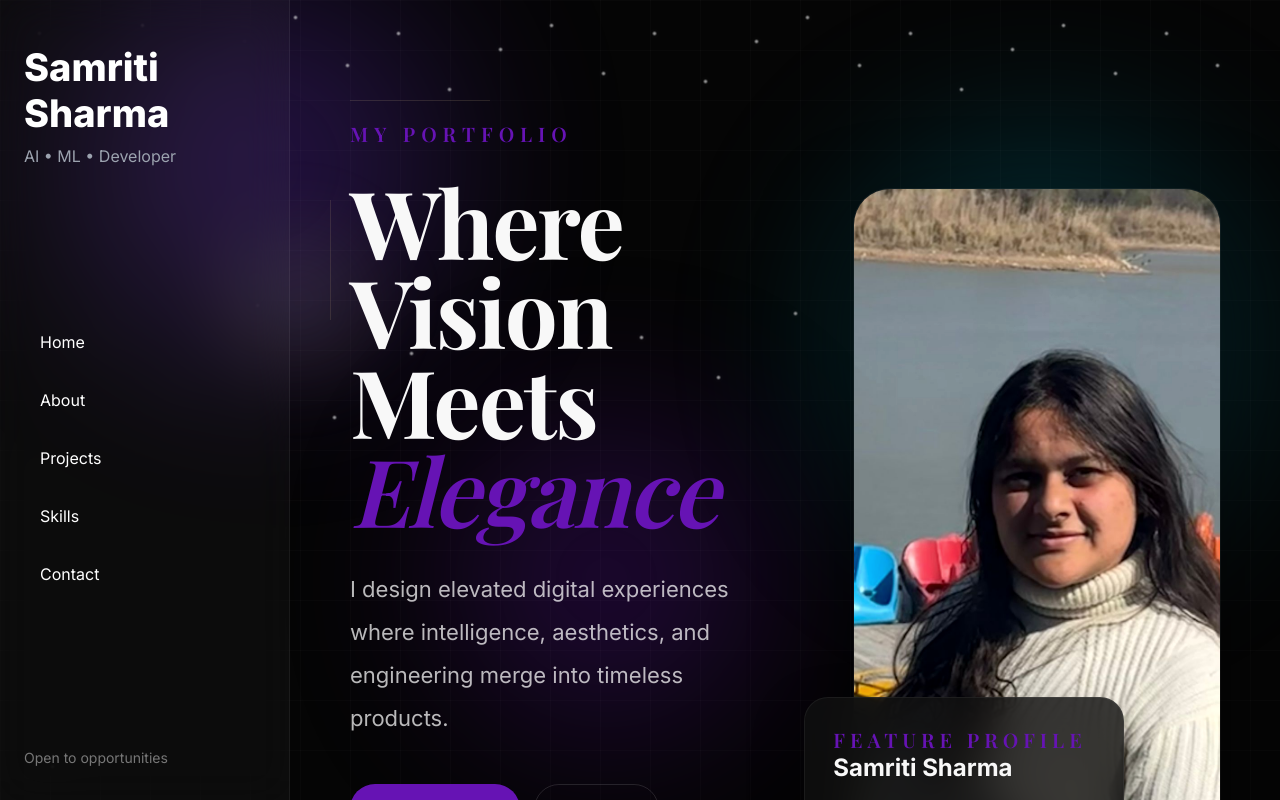
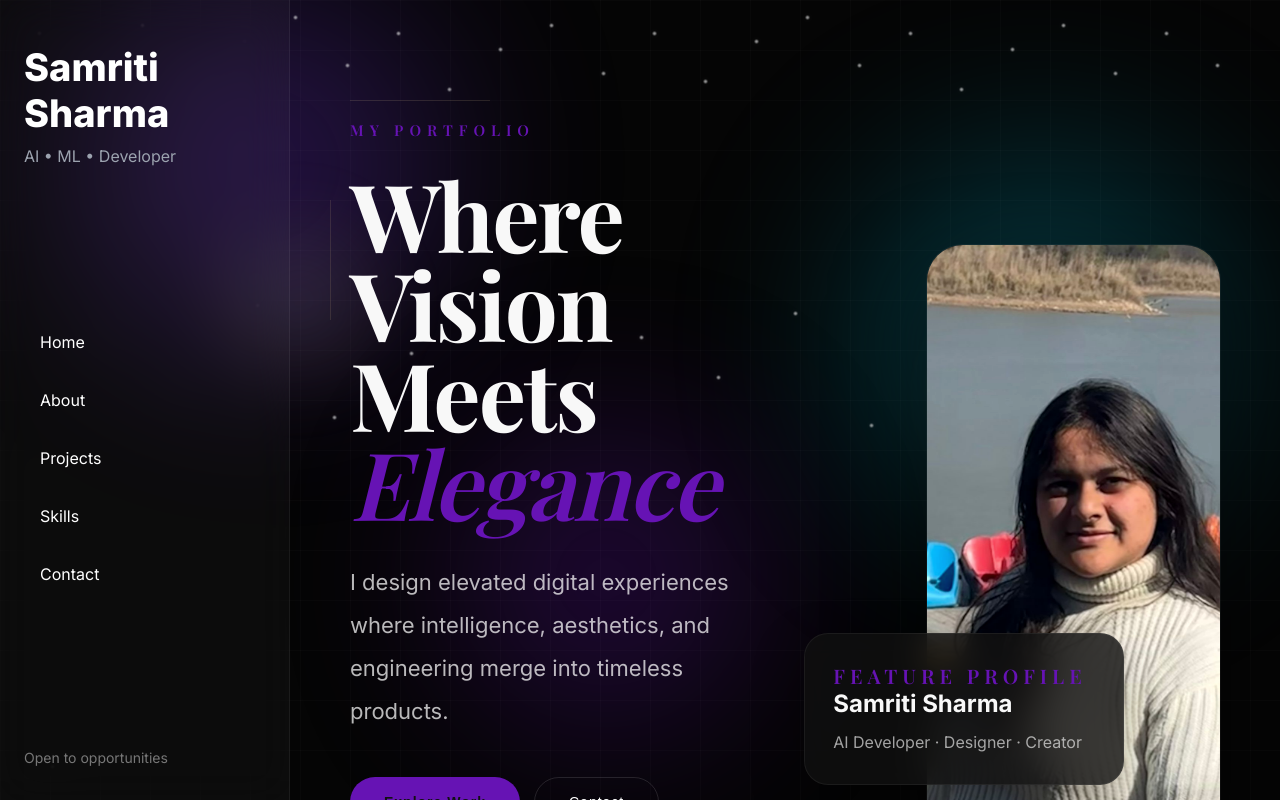
Before and after one commit to SamritiSharma123/Potfolio, a React app: page / in a window 1280 px wide. Shown: the top 800 px of the page. Built offline with nearby package versions, Linux system fonts and the light colour scheme; the HTML template or start-up script is replaced by a standard one.

Commit message:
Adjust font size and image dimensions in Home.css

```diff
--- a/src/pages/Home.css
+++ b/src/pages/Home.css
@@ -33,7 +33,7 @@
 /* LEFT */
 .luxIssue{
     font-family:'Playfair Display', serif;
-  font-size:20px;
+  font-size:15px;
   letter-spacing:6px;
   color:#6613b4;
   margin-bottom:30px;
@@ -142,7 +142,7 @@
 }
 
 .imageWrap{
-  width:100%;
+  width:80%;
   max-width:480px;
   margin-left:auto;
   border-radius:36px;
@@ -155,7 +155,7 @@
 
 .heroImg{
   width:100%;
-  height:720px;
+  height:600px;
   object-fit:cover;
   display:block;
   filter:contrast(1.04) saturate(0.96);
```
